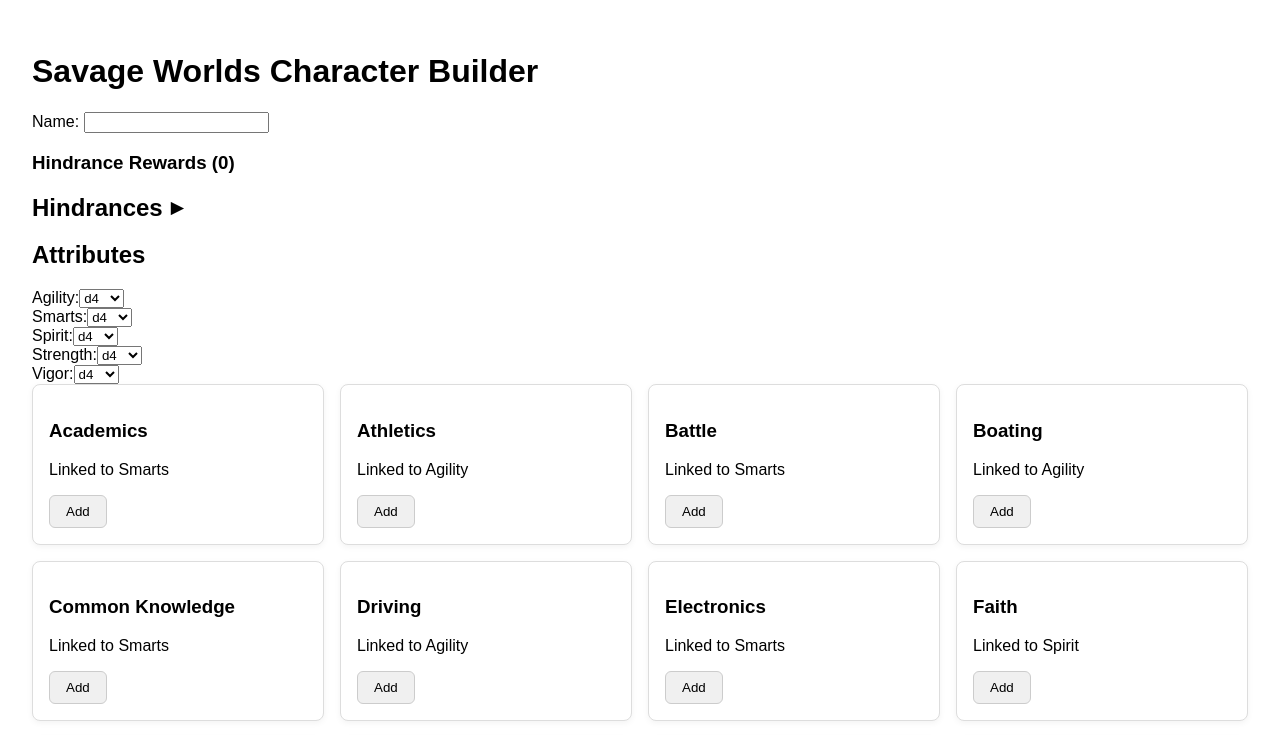
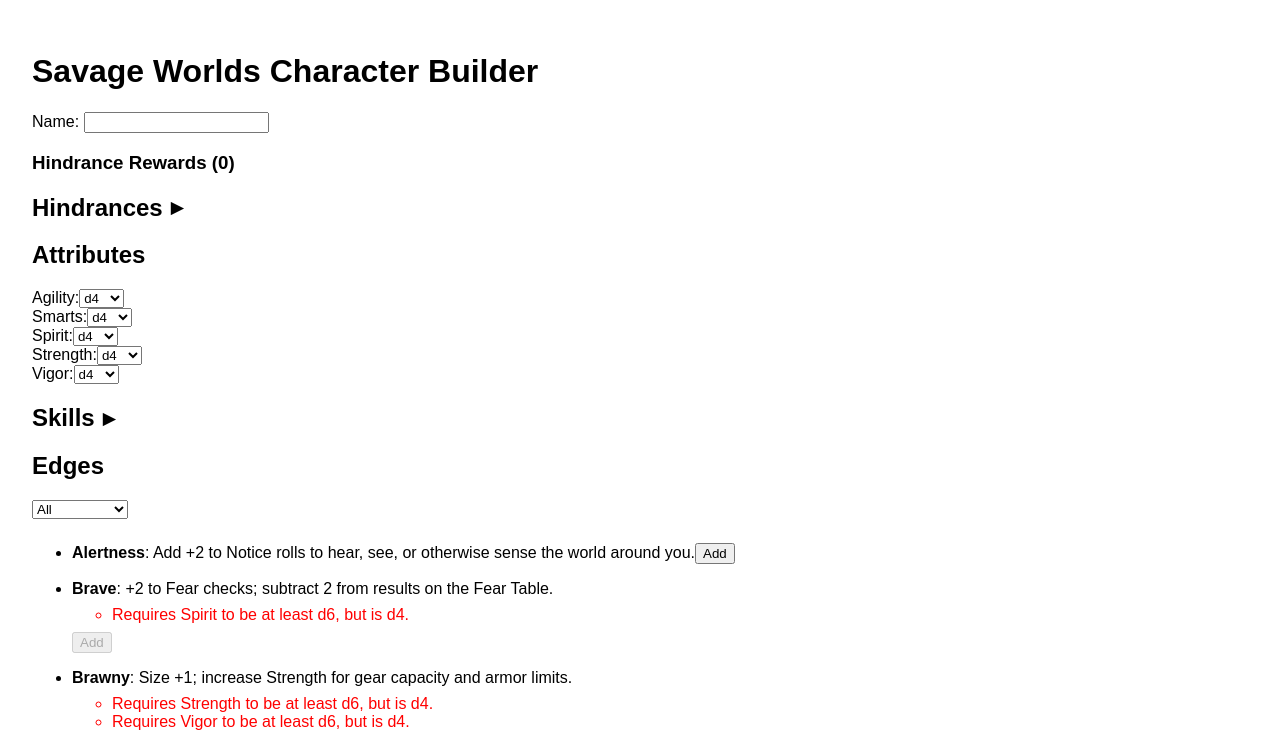
Before and after one commit to Aadrik/savage-builder-ts, a React (Create React App) app: page / in a window 1280 px wide. Shown: the top 735 px of the page. Built offline with nearby package versions, Linux system fonts and the light colour scheme.

Commit message:
Skills are now a collapsible menu

```diff
--- a/src/components/SkillSelector.tsx
+++ b/src/components/SkillSelector.tsx
@@ -1,13 +1,9 @@
-import {
-  Skill,
-  DieType,
-  Attributes,
-  SkillDefinition,
-} from "../types/character";
-import { skillDefinitions } from "../data/skills";
+import { Skill, Attributes } from "../types/character";
+import { skills } from "../data/skills";
 import InfoCard from "./InfoCard";
 import styles from "./SkillSelector.module.css";
 import { toggleSkill } from "../utils/skill";
+import { useState } from "react";
 
 interface Props {
   selectedSkills: Skill[];
@@ -15,19 +11,26 @@
   attributes: Attributes; // for showing linked options
 }
 
-const diceOptions: DieType[] = ["d4", "d6", "d8", "d10", "d12"];
-
 export default function SkillSelector({
   selectedSkills,
   setSelectedSkills,
 }: Props) {
+  const [isCollapsed, setIsCollapsed] = useState<boolean>(true);
+  const toggleCollapse = () => setIsCollapsed((prev) => !prev);
+
   return (
-    <>
-      {/* Container to hold Skill cards */}
+    <div>
+      <h2 onClick={toggleCollapse} className={styles.header}>
+        Skills
+        <span className={styles.icon}>{isCollapsed ? "▶" : "▼"}</span>
+      </h2>
+      {!isCollapsed && (
         <div className={styles.cardGrid}>
           {/* Map through all skills and display */}
-        {skillDefinitions.map((skill) => {
-          const isSelected = selectedSkills.some((s) => s.name === skill.name);
+          {skills.map((skill) => {
+            const isSelected = selectedSkills.some(
+              (s) => s.name === skill.name
+            );
 
             const handleToggle = () => {
               toggleSkill(skill, selectedSkills, setSelectedSkills);
@@ -45,6 +48,7 @@
             );
           })}
         </div>
-    </>
+      )}
+    </div>
   );
 }
--- a/src/data/skills.ts
+++ b/src/data/skills.ts
@@ -1,6 +1,6 @@
 import { SkillDefinition } from "../types/character";
 
-export const skillDefinitions: SkillDefinition[] = [
+export const skills: SkillDefinition[] = [
   { name: "Academics", linkedAttribute: "Smarts" },
   { name: "Athletics", linkedAttribute: "Agility" },
   { name: "Battle", linkedAttribute: "Smarts" },
```
Lines whose indentation alone changed are shown as unchanged.
